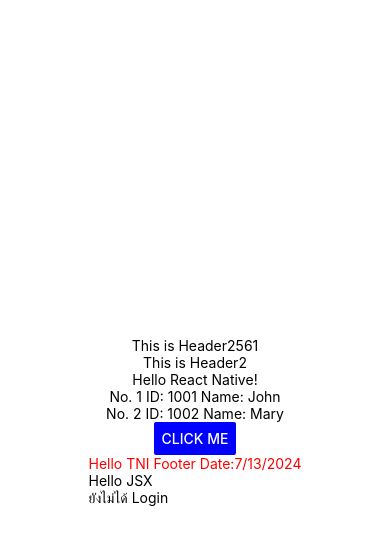
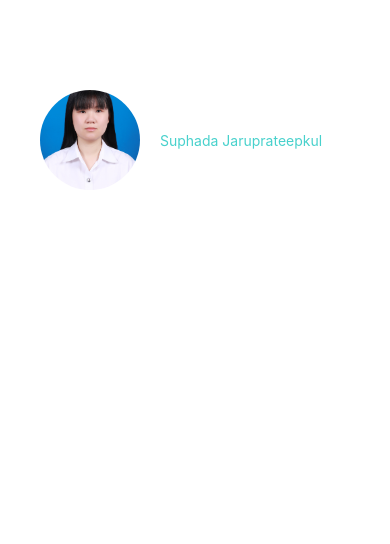
Before and after one commit to Juuphaada/reactNativeTNI, a React Native app: screen / in a window 390 px wide. Shown: the top 544 px of the page. Built offline with nearby package versions, Linux system fonts and the light colour scheme.

Commit message:
week4_commit1

```diff
--- a/App.tsx
+++ b/App.tsx
@@ -1,52 +1,13 @@
-import { StatusBar } from "expo-status-bar";
-import React from "react";
-import { StyleSheet, Text, View, Button, Alert } from "react-native";
-import AppFooter from './components/AppFooter';
-import AppHeader from "./components/AppHeader";
+import { View, Text } from 'react-native'
+import React from 'react'
+import ProfileScreen from './components/ProfileScreen'
 
-export default function App():React.JSX.Element {
+const App = ():React.JSX.Element => {
+  return (
+    <View>
+      <ProfileScreen/>
+    </View>
+  )
+};
 
-  const onClickMe = ()=>{
-    Alert.alert("Hi", "hello React.js");
-  }
-
-  const users =[
-    {id:1001,name:'John'},
-    {id:1002,name:'Mary'}
-  ]
-
-  return (
-    <View style={styles.container}>
-      <AppHeader title="This is Header" year={2018}/>
-      <AppHeader title="This is Header2"/>
-      <Text>Hello React Native!</Text>
-      { users.map((data,index)=>{
-        return(
-          <Text key={data.id}>
-            No. {index+1} ID: {data.id} Name: {data.name}
-          </Text>
-        )
-      })}
-
-
-      <Button
-        title="Click Me"
-        onPress={onClickMe}
-        color="blue"
-      /*  onPress={() => {
-          Alert.alert("Hi", "React Native is Fun!!");
-        }} */
-      />
-      <AppFooter/>
-    </View>
-  );
-}
-
-const styles = StyleSheet.create({
-  container: {
-    flex: 1,
-    backgroundColor: "#fff",
-    alignItems: "center",
-    justifyContent: "center",
-  },
-});
+export default App;
--- /dev/null
+++ b/components/ProfileScreen.tsx
@@ -0,0 +1,50 @@
+import { View, Text , StyleSheet,Image} from 'react-native'
+import React from 'react'
+import styles from '../styles/styles';
+
+const ProfileScreen = ():React.JSX.Element => {
+    const profileImage = require("../assets/ไฟล์ 1 นิ้ว.jpg");
+
+  return (
+    <View style={styles.container}>
+        <View style={styles.profileContainer}>
+            <Image source={profileImage} style={styles.profileImage}/>
+            <Text style={styles.profileName}>Suphada Jaruprateepkul</Text>
+
+        </View>
+
+    </View>
+  );
+};
+
+export default ProfileScreen;
+
+/*
+const styles  = StyleSheet.create({
+    container:{
+        alignItems:"center",
+        padding:20,
+        borderColor:"#f5f5f5", // light gray
+    },
+
+    profileImage:{
+        borderRadius:50,
+        width:100,
+        height:100,
+        marginRight:20,
+    },
+    profileContainer:{
+        flexDirection:"row",
+        alignItems:"center",
+        width:"100%",
+        padding:20,
+        borderRadius:10,
+        backgroundColor:"white",
+        elevation:5,
+        marginTop:50,
+    },
+    profileName:{
+        color: '#7fffd4'
+    }
+});
+*/
--- /dev/null
+++ b/styles/styles.ts
@@ -0,0 +1,29 @@
+import { StyleSheet } from "react-native";
+
+export default StyleSheet.create({
+    container:{
+        alignItems:"center",
+        padding:20,
+        borderColor:"#f5f5f5", // light gray
+    },
+
+    profileImage:{
+        borderRadius:50,
+        width:100,
+        height:100,
+        marginRight:20,
+    },
+    profileContainer:{
+        flexDirection:"row",
+        alignItems:"center",
+        width:"100%",
+        padding:20,
+        borderRadius:10,
+        backgroundColor:"white",
+        elevation:5,
+        marginTop:50,
+    },
+    profileName:{
+        color: "#48d1cc"
+    }
+});
```
Also changed, not shown: App1.tsx (added, +52 -0 lines), assets/Screenshot 2023-09-11 095811.png (added), assets/ไฟล์ 1 นิ้ว.jpg (added).
